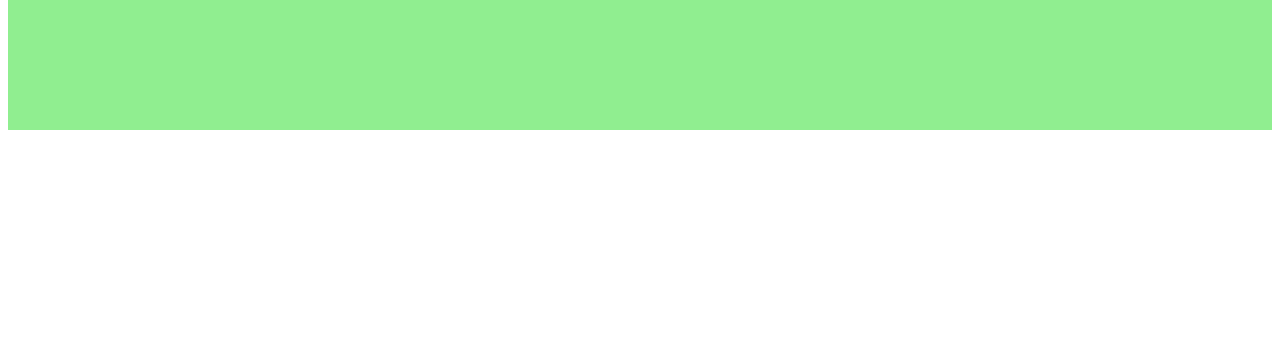
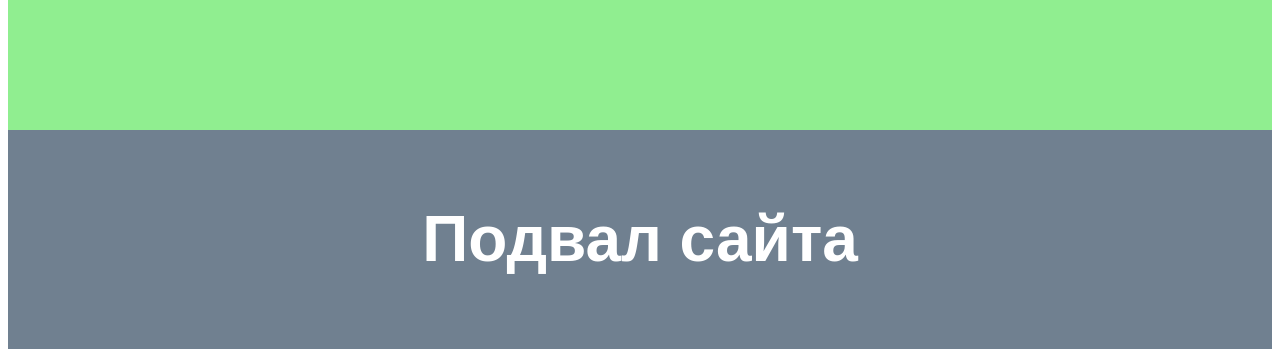
Before and after one commit to Arkad-iy/test-webcademy, a plain HTML site: page index.html in a window 1280 px wide. Shown: the part 527-884 px from the top of the page. Before the commit the page ends 800 px from the top, so only its background shows below. Drawn offline with Linux system fonts and the light colour scheme.

Commit message:
Footer ready

```diff
--- a/index.html
+++ b/index.html
@@ -17,6 +17,10 @@
     <h1>Основной контент</h1>
   </main>
 
+  <footer class="footer">
+    <h1>Подвал сайта</h1>
+  </footer>
+
 </body>
 
 </html>
--- a/main.css
+++ b/main.css
@@ -13,3 +13,12 @@
    font-family: sans-serif;
    text-align: center;
  }
+
+ .footer {
+   background: slategray;
+   padding: 30px 100px;
+   font-size: 32px;
+   color: #fff;
+   font-family: sans-serif;
+   text-align: center;
+ }
```
